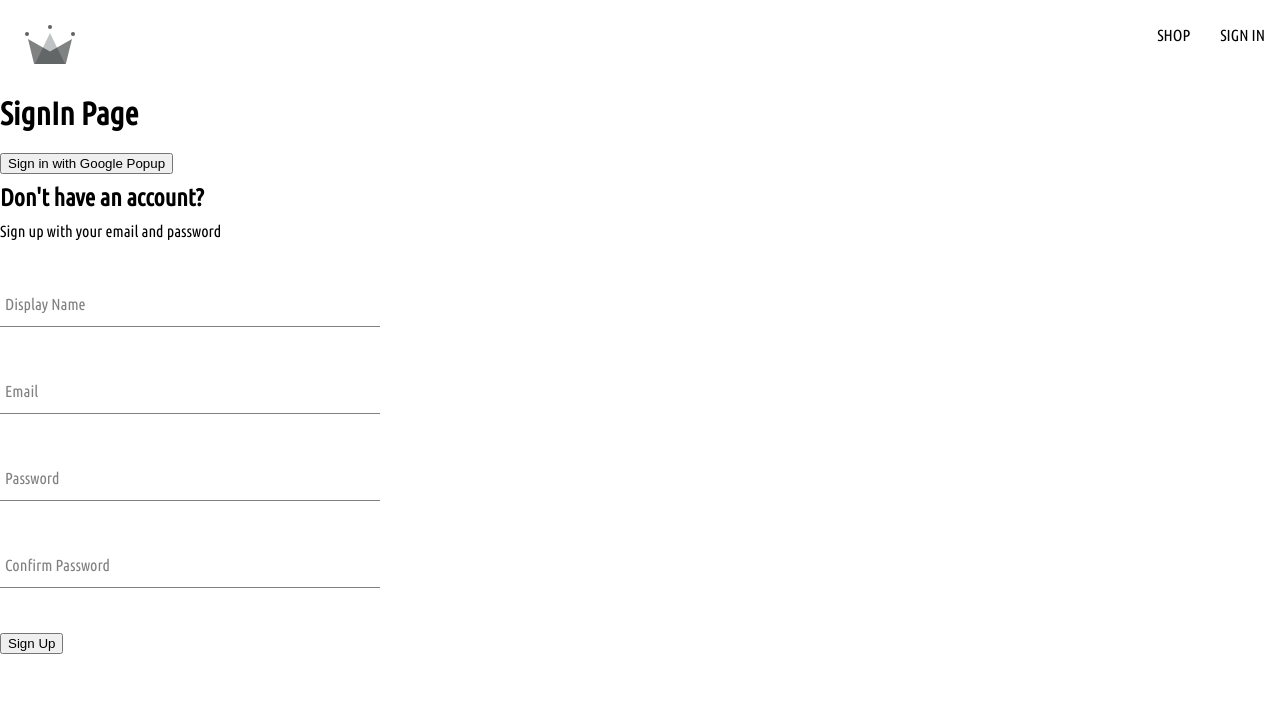
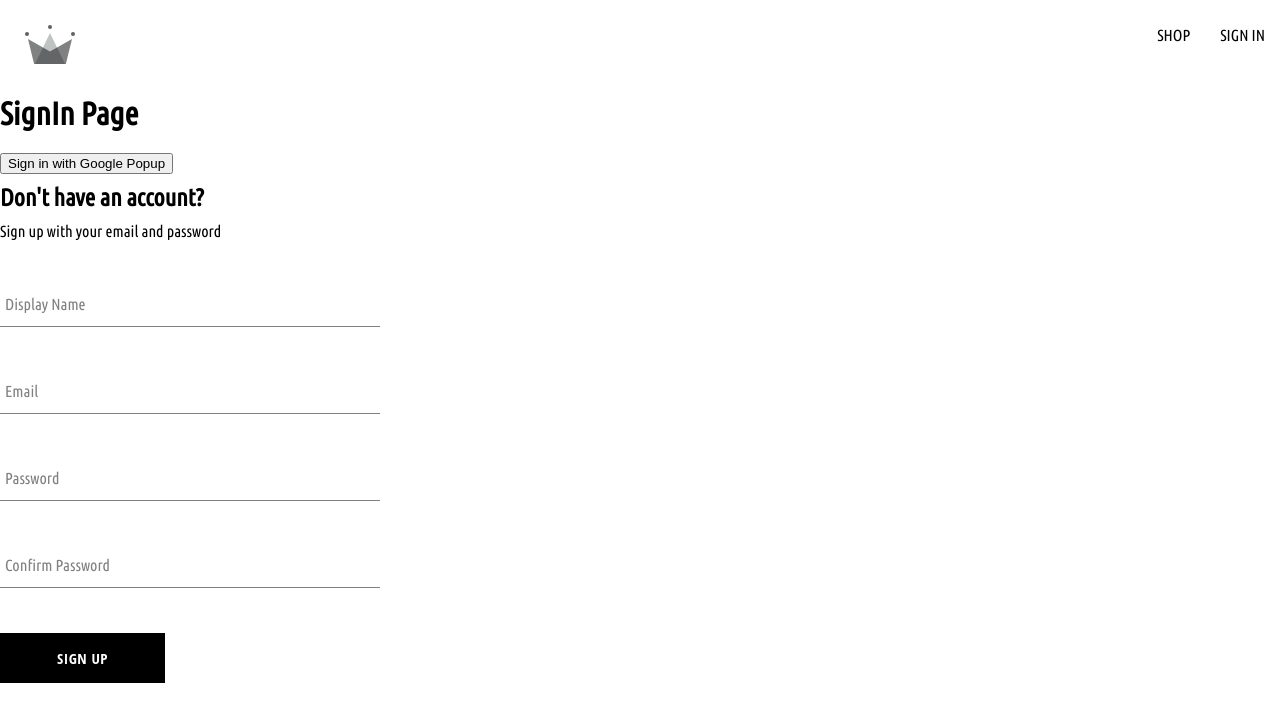
Before and after one commit to leorejuela/crwn-clothing, a React (Create React App) app: page /sign-in in a window 1280 px wide. Shown: the top 722 px of the page. Built offline with nearby package versions, Linux system fonts and the light colour scheme.

Commit message:
🔘 Creating button component

```diff
--- /dev/null
+++ b/src/components/button/button.component.jsx
@@ -0,0 +1,12 @@
+import './button.styles.scss';
+
+const BUTTON_TYPE_CLASSES = {
+    google: 'google-sign-in',
+    inverted: 'inverted',
+};
+
+const Button = ({ children, buttonType, ...otherProps }) => {
+    return <button className={`button-container ${BUTTON_TYPE_CLASSES[buttonType]}`} {...otherProps}>{ children }</button>
+};
+
+export default Button;
--- /dev/null
+++ b/src/components/button/button.styles.scss
@@ -0,0 +1,46 @@
+.button-container {
+    min-width: 165px;
+    width: auto;
+    height: 50px;
+    letter-spacing: 0.5px;
+    line-height: 50px;
+    padding: 0 35px 0 35px;
+    font-size: 15px;
+    background-color: black;
+    color: white;
+    text-transform: uppercase;
+    font-family: 'Open Sans Condensed';
+    font-weight: bolder;
+    border: none;
+    cursor: pointer;
+    display: flex;
+    justify-content: center;
+
+    &:hover {
+      background-color: white;
+      color: black;
+      border: 1px solid black;
+    }
+
+    &.google-sign-in {
+      background-color: #4285f4;
+      color: white;
+
+      &:hover {
+        background-color: #357ae8;
+        border: none;
+      }
+    }
+
+    &.inverted {
+      background-color: white;
+      color: black;
+      border: 1px solid black;
+
+      &:hover {
+        background-color: black;
+        color: white;
+        border: none;
+      }
+    }
+  }
--- a/src/components/sign-up-form/sign-up-form.component.jsx
+++ b/src/components/sign-up-form/sign-up-form.component.jsx
@@ -1,6 +1,8 @@
 import { async } from '@firebase/util';
 import { useState } from 'react';
 import FormInput  from '../form-input/form-input.component';
+
+import Button from '../button/button.component';
 
 import { createAuthUserWithEmailAndPassword, createUserDocumentFromAuth } from '../../utils/firebase/firebase.utils';
 
@@ -59,7 +61,7 @@
                 <FormInput label='Email' type='email' required onChange={handleChange} name='email' value={email}/>
                 <FormInput label='Password' type='password' required onChange={handleChange} name='password' value={password}/>
                 <FormInput label='Confirm Password' type='password' required onChange={handleChange} name='confirmPassword' value={confirmPassword}/>
-                <button type='submit'>Sign Up</button>
+                <Button type='submit'>Sign Up</Button>
             </form>
         </div>
     );
```
